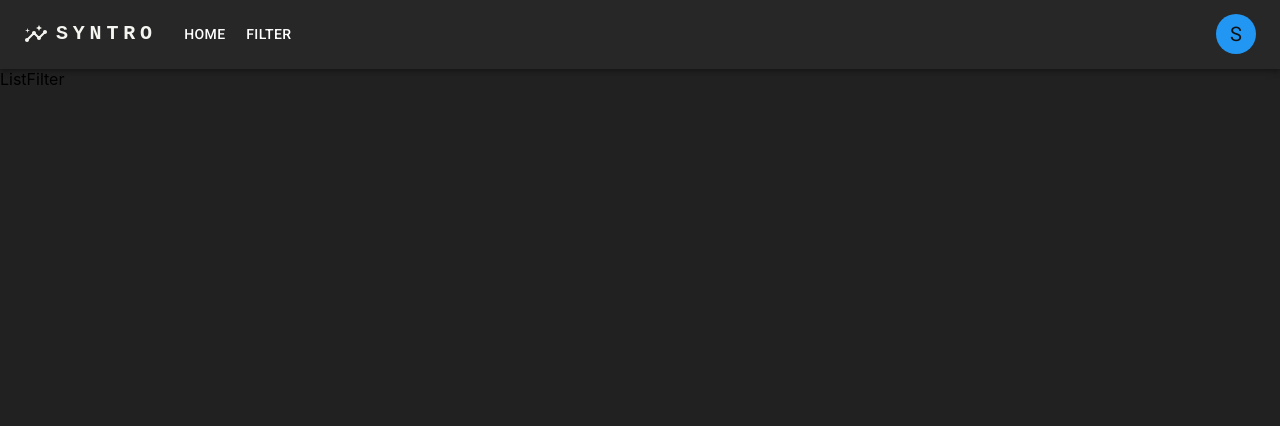
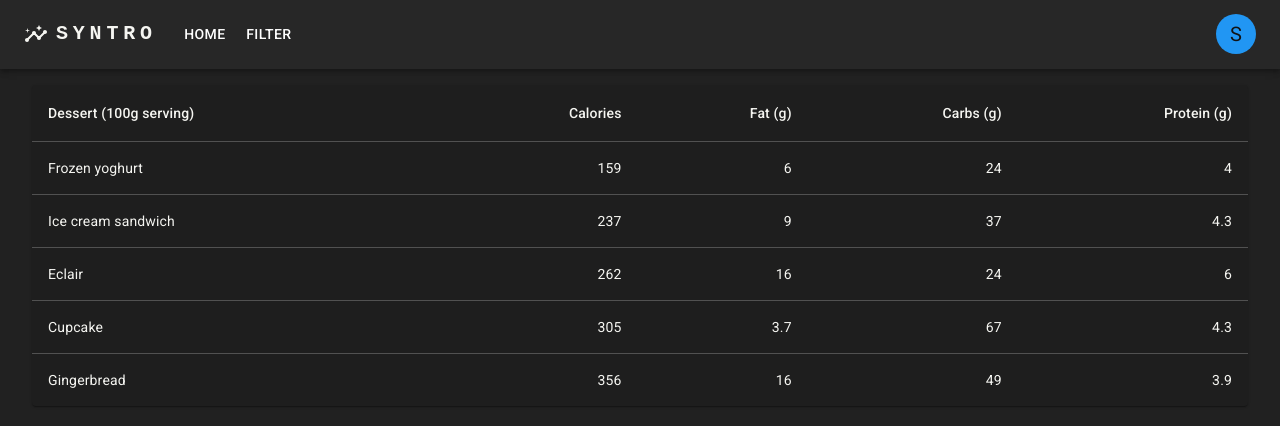
Before and after one commit to eltonCasacio/opencv_front_dell, a React (Create React App) app: page /filters in a window 1280 px wide. Shown: the top 426 px of the page. Built offline with nearby package versions, Linux system fonts and the light colour scheme.

Commit message:
input number

```diff
--- a/src/components/CardRangeSider.tsx
+++ b/src/components/CardRangeSider.tsx
@@ -1,7 +1,5 @@
-import Typography from '@mui/material/Typography';
 import { RangeSlider } from './RangeSlider';
 import { Box } from '@mui/material';
-import React from 'react';
 
 interface CardRangeSiderParams {
     title: string
@@ -10,11 +8,10 @@ interface CardRangeSiderParams {
     range: number[]
     callback(values: number[]): void
 }
-export function CardRangeSider({ title,min, max, range, callback }: CardRangeSiderParams) {
+export function CardRangeSider({ title, min, max, range, callback }: CardRangeSiderParams) {
     return (
         <Box color={'#f1f1f1'}>
-            <Typography>{title}</Typography>
-            <RangeSlider min={min} max={max} range={range} callback={callback} />
+            <RangeSlider title={title} min={min} max={max} range={range} callback={callback} />
         </Box>
     );
 }
--- a/src/components/CardSimpleSlider.tsx
+++ b/src/components/CardSimpleSlider.tsx
@@ -1,4 +1,3 @@
-import Typography from '@mui/material/Typography';
 import { SimpleSlider } from './SimpleSlider';
 import { Box } from '@mui/material';
 
@@ -10,8 +9,7 @@ interface CardSimpleSiderParams {
 export function CardSimpleSider({ title, initValue, callback }: CardSimpleSiderParams) {
     return (
         <Box color={'#f1f1f1'}>
-            <Typography>{title}</Typography>
-            <SimpleSlider initValue={initValue} callback={callback} />
+            <SimpleSlider title={title} initValue={initValue} callback={callback} />
         </Box>
     );
 }
--- a/src/components/SimpleSlider.tsx
+++ b/src/components/SimpleSlider.tsx
@@ -1,16 +1,20 @@
 import styled from '@emotion/styled';
+import { Grid, TextField, Typography } from '@mui/material';
 import Box from '@mui/material/Box';
 import Slider from '@mui/material/Slider';
+import { title } from 'process';
 import { useEffect, useState } from 'react';
 
 interface SimpleSliderParams {
     size?: 'small' | 'medium';
     initValue: number
+    title: string
     callback(value: number): void;
 }
 export function SimpleSlider({
     size = 'small',
     initValue,
+    title,
     callback
 }: SimpleSliderParams) {
     const [value, setValue] = useState<number>(initValue);
@@ -19,10 +23,31 @@ export function SimpleSlider({
         setValue(newValue as number);
     };
 
-    useEffect(() => {setValue(initValue)}, [initValue])
+    const handleInputChange = (e: React.ChangeEvent<HTMLInputElement | HTMLTextAreaElement>) => {
+        let aux = parseInt(e.target.value) <= 0 ? 0 : parseInt(e.target.value)
+        setValue(aux)
+    }
 
+    useEffect(() => { setValue(initValue) }, [initValue])
     useEffect(() => callback(value), [value])
+
     return (
+        <Box>
+            <Grid container textAlign={'center'} sx={{ alignItems: 'center' }}>
+                <Grid item xs={4}>
+                    <TextField
+                        id="standard-basic"
+                        variant="standard"
+                        size="small"
+                        type='number'
+                        value={value}
+                        onChange={e => handleInputChange(e)}
+                    />
+                </Grid>
+                <Grid item xs={7}>
+                    <Typography fontSize={12}>{title}</Typography>
+                </Grid>
+            </Grid>
             <Box>
                 <StyledSlider
                     size={size}
@@ -31,6 +56,7 @@ export function SimpleSlider({
                     value={value}
                     onChange={handleChange}
                 />
+            </Box>
         </Box>
     );
 }
--- a/src/features/filters/CreateFilter.tsx
+++ b/src/features/filters/CreateFilter.tsx
@@ -168,7 +168,7 @@ export const CreateFilter = () => {
             </Box>
             <Images />
             <Grid container >
-                <Grid container item spacing={2} alignItems="center">
+                <Grid container item spacing={4} alignItems="center">
                     <Grid item xs={3}>
                         <CardRangeSider
                             title='Low/Hight - Vermelho'
@@ -209,7 +209,7 @@ export const CreateFilter = () => {
                         <CardSimpleSider initValue={selectedFilter.erode} title='Iteration Erode' callback={sendIterationErode} />
                     </Grid>
                 </Grid>
-                <Grid container item spacing={2} alignItems="center">
+                <Grid container item spacing={4} alignItems="center">
                     <Grid item xs={3}>
                         <CardRangeSider
                             title='Tam MinMaxLV'
@@ -250,7 +250,7 @@ export const CreateFilter = () => {
                         <CardSimpleSider initValue={selectedFilter.dilate} title='Iteration Dilate' callback={sendIterationDilate} />
                     </Grid>
                 </Grid>
-                <Grid container item spacing={2} alignItems="center">
+                <Grid container item spacing={4} alignItems="center">
                     <Grid item xs={3}>
                         <CardSimpleSider initValue={selectedFilter.lineVertical} title='trackbar_LineVertical' callback={handleTrackbarLineVertical} />
                     </Grid>
--- a/src/features/filters/DetailFilter.tsx
+++ /dev/null
@@ -1,5 +0,0 @@
-export const DetailFilter = () => {
-    return (
-        <div>DetailFilter</div>
-    )
-}
--- a/src/features/filters/ListFilter.tsx
+++ b/src/features/filters/ListFilter.tsx
@@ -1,5 +1,62 @@
-export const ListFilter = () => {
+import Table from '@mui/material/Table';
+import TableBody from '@mui/material/TableBody';
+import TableCell from '@mui/material/TableCell';
+import TableContainer from '@mui/material/TableContainer';
+import TableHead from '@mui/material/TableHead';
+import TableRow from '@mui/material/TableRow';
+import Paper from '@mui/material/Paper';
+import { Box } from '@mui/material';
+
+function createData(
+    name: string,
+    calories: number,
+    fat: number,
+    carbs: number,
+    protein: number,
+) {
+    return { name, calories, fat, carbs, protein };
+}
+
+const rows = [
+    createData('Frozen yoghurt', 159, 6.0, 24, 4.0),
+    createData('Ice cream sandwich', 237, 9.0, 37, 4.3),
+    createData('Eclair', 262, 16.0, 24, 6.0),
+    createData('Cupcake', 305, 3.7, 67, 4.3),
+    createData('Gingerbread', 356, 16.0, 49, 3.9),
+];
+
+export function ListFilter() {
     return (
-        <div>ListFilter</div>
-    )
+        <Box mx={4} my={2}>
+            <TableContainer component={Paper}>
+                <Table sx={{ minWidth: 650 }} aria-label="simple table">
+                    <TableHead>
+                        <TableRow>
+                            <TableCell>Dessert (100g serving)</TableCell>
+                            <TableCell align="right">Calories</TableCell>
+                            <TableCell align="right">Fat&nbsp;(g)</TableCell>
+                            <TableCell align="right">Carbs&nbsp;(g)</TableCell>
+                            <TableCell align="right">Protein&nbsp;(g)</TableCell>
+                        </TableRow>
+                    </TableHead>
+                    <TableBody>
+                        {rows.map((row) => (
+                            <TableRow
+                                key={row.name}
+                                sx={{ '&:last-child td, &:last-child th': { border: 0 } }}
+                            >
+                                <TableCell component="th" scope="row">
+                                    {row.name}
+                                </TableCell>
+                                <TableCell align="right">{row.calories}</TableCell>
+                                <TableCell align="right">{row.fat}</TableCell>
+                                <TableCell align="right">{row.carbs}</TableCell>
+                                <TableCell align="right">{row.protein}</TableCell>
+                            </TableRow>
+                        ))}
+                    </TableBody>
+                </Table>
+            </TableContainer>
+        </Box>
+    );
 }
--- a/src/features/filters/index.ts
+++ b/src/features/filters/index.ts
@@ -1,3 +1,2 @@
 export * from './CreateFilter'
-export * from './DetailFilter'
 export * from './ListFilter'
--- a/src/routes.tsx
+++ b/src/routes.tsx
@@ -1,6 +1,6 @@
 import { Route, Routes as Myroutes } from 'react-router-dom';
 import { Home } from './features/monit'
-import { ListFilter, CreateFilter, DetailFilter } from './features/filters'
+import { ListFilter, CreateFilter } from './features/filters'
 import { Box, Typography } from '@mui/material';
 export const Routes = () => {
   return (
@@ -8,7 +8,6 @@ export const Routes = () => {
       <Route path='/' element={<Home />} />
       <Route path='/apply-filters' element={<CreateFilter />} />
       <Route path='/filters' element={<ListFilter />} />
-      <Route path='/filter' element={<DetailFilter />} />
 
       <Route path='*' element={
         <Box sx={{ color: 'white' }}>
```
Also changed, not shown: src/components/Header.tsx (+11 -7 lines), src/components/RangeSlider.tsx (+41 -2 lines). Lines whose indentation alone changed are shown as unchanged.
